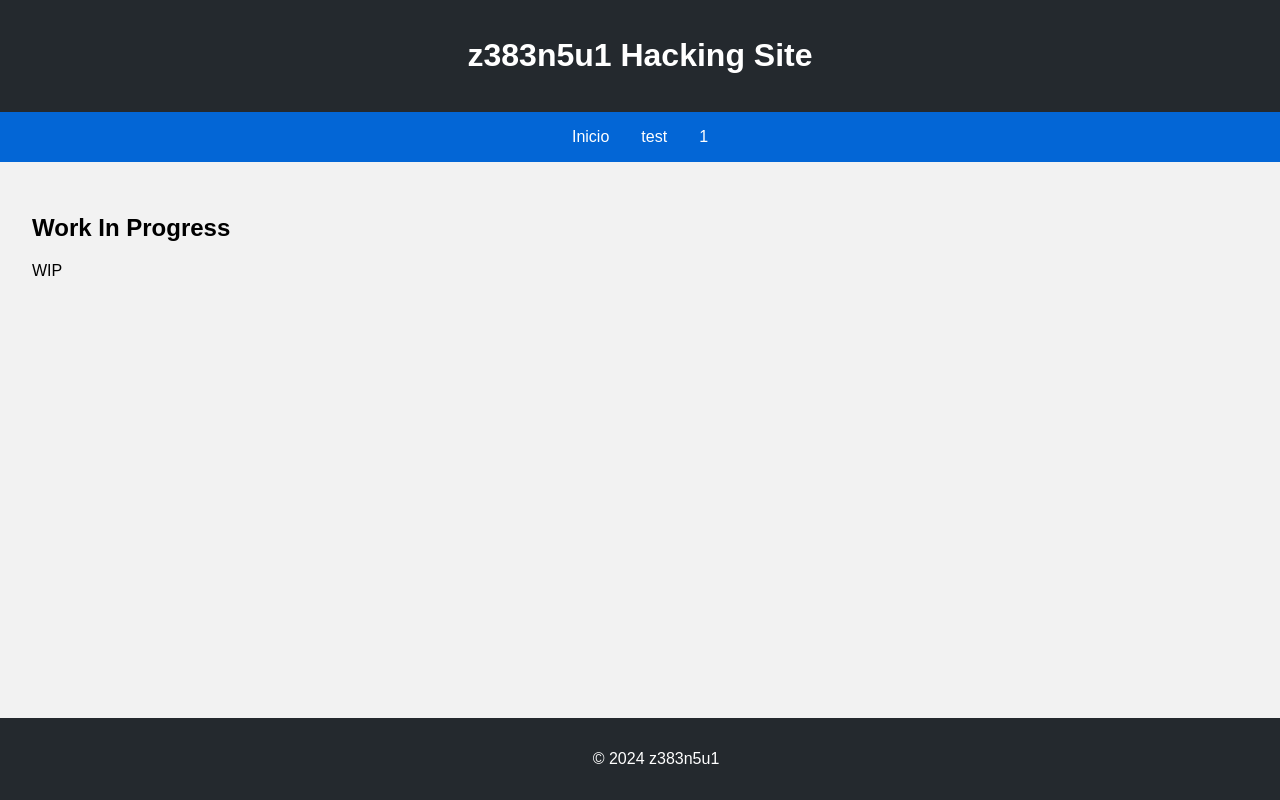
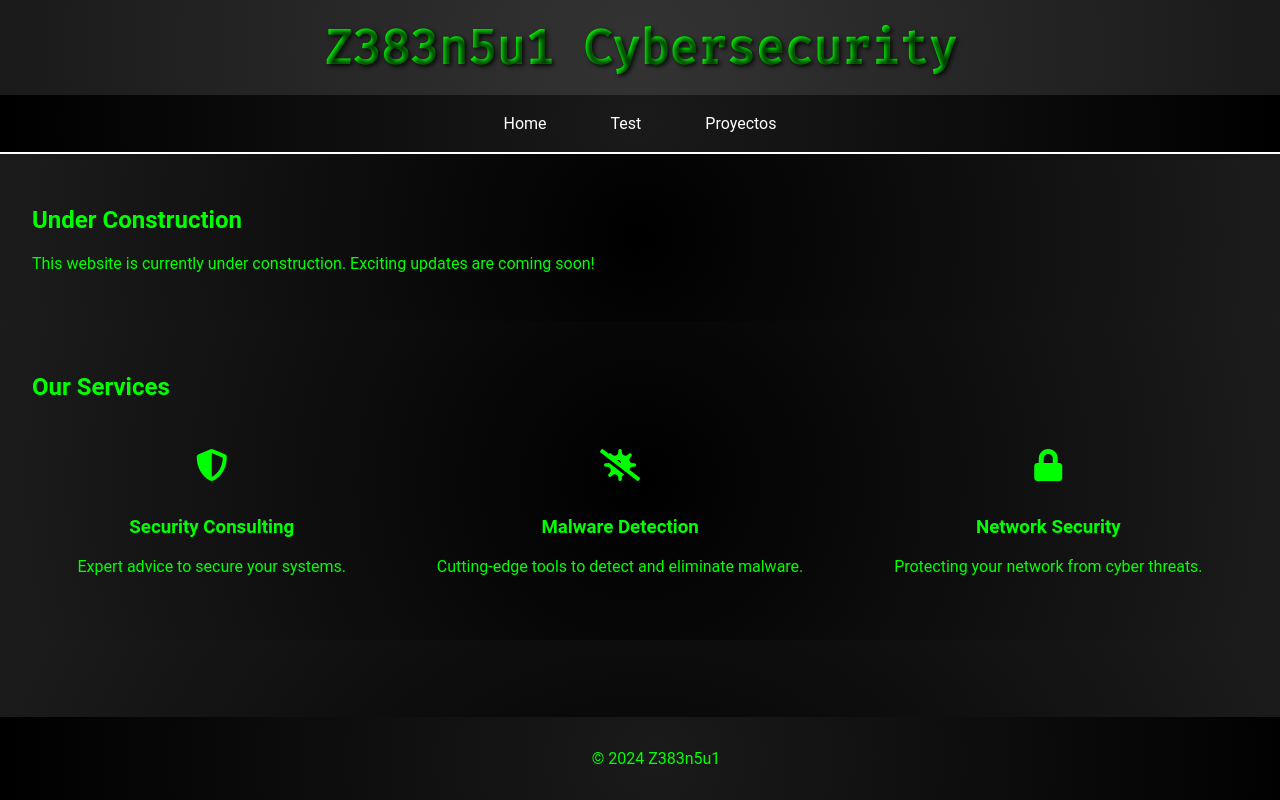
Before and after one commit to z383n5u1/z383n5u1.github.io, a plain HTML site: page index.html in a window 1280 px wide. Shown: the top 800 px of the page. Drawn offline with Linux system fonts and the light colour scheme.

Commit message:
Update index.html

```diff
--- a/index.html
+++ b/index.html
@@ -1,63 +1,132 @@
 <!DOCTYPE html>
-<html>
+<html lang="en">
 <head>
-  <title>z383n5u1 Hacking Site</title>
+  <meta charset="UTF-8">
+  <meta name="viewport" content="width=device-width, initial-scale=1.0">
+  <title>Z383n5u1 Cybersecurity</title>
+  <link rel="stylesheet" href="https://fonts.googleapis.com/css2?family=Fira+Code:wght@400&display=swap">
+  <link rel="stylesheet" href="https://cdnjs.cloudflare.com/ajax/libs/font-awesome/5.15.3/css/all.min.css">
   <style>
     body {
-      font-family: Arial, sans-serif;
-      background-color: #f2f2f2;
+      font-family: 'Roboto', sans-serif;
+      background: radial-gradient(circle, #000000, #1c1c1c);
       margin: 0;
       padding: 0;
+      transition: background 0.3s ease;
+      color: #00ff00;
     }
     header {
-      background-color: #24292e;
-      color: #ffffff;
+      background: radial-gradient(circle, #333, #1a1a1a);
       padding: 1em;
       text-align: center;
+      animation: fadeIn 1s ease-out;
+    }
+    h1 {
+      font-family: 'Fira Code', monospace;
+      margin: 0;
+      font-size: 3em;
+      background: linear-gradient(to right, #00ff00, #00ff00);
+      -webkit-background-clip: text;
+      color: transparent;
+      text-shadow: 2px 2px 4px rgba(0, 0, 0, 0.8);
     }
     nav {
       display: flex;
       justify-content: center;
-      background-color: #0366d6;
+      background: radial-gradient(circle, #1a1a1a, #000000);
       padding: 0.5em;
+      border-bottom: 2px solid #ffffff;
+      animation: slideIn 1s ease-out;
     }
     nav a {
       color: #ffffff;
       text-decoration: none;
-      padding: 0.5em 1em;
+      padding: 0.7em 1.5em;
+      margin: 0 0.5em;
+      border-radius: 4px;
+      transition: background-color 0.3s ease;
+      animation: fadeIn 1s ease-out;
     }
     nav a:hover {
-      background-color: #055499;
+      background-color: #4c4c4c;
     }
     section {
       padding: 2em;
+      background: radial-gradient(circle, #000, #1c1c1c);
+      color: #00ff00;
+    }
+    .services {
+      display: flex;
+      justify-content: space-around;
+      flex-wrap: wrap;
+      margin-top: 2em;
+    }
+    .service {
+      text-align: center;
+      margin: 1em;
+    }
+    .service i {
+      font-size: 2em;
+      margin-bottom: 0.5em;
+      color: #00ff00;
     }
     footer {
-      background-color: #24292e;
-      color: #ffffff;
+      background: radial-gradient(circle, #1a1a1a, #000000);
       text-align: center;
       padding: 1em;
       position: absolute;
       bottom: 0;
       width: 100%;
+      animation: fadeIn 1s ease-out;
+    }
+
+    /* Animaciones */
+    @keyframes fadeIn {
+      from { opacity: 0; }
+      to { opacity: 1; }
+    }
+
+    @keyframes slideIn {
+      from { transform: translateY(-50px); opacity: 0; }
+      to { transform: translateY(0); opacity: 1; }
     }
   </style>
 </head>
 <body>
   <header>
-    <h1>z383n5u1 Hacking Site</h1>
+    <h1>Z383n5u1 Cybersecurity</h1>
   </header>
   <nav>
-    <a href="#">Inicio</a>
-    <a href="test/test.html">test</a>
-    <a href="#">1</a>
+    <a href="#">Home</a>
+    <a href="test/test.html">Test</a>
+    <a href="proyectos/proyectos.html">Proyectos</a>
   </nav>
   <section>
-    <h2>Work In Progress</h2>
-    <p>WIP</p>
+    <h2>Under Construction</h2>
+    <p>This website is currently under construction. Exciting updates are coming soon!</p>
+  </section>
+  <section>
+    <h2>Our Services</h2>
+    <div class="services">
+      <div class="service">
+        <i class="fas fa-shield-alt"></i>
+        <h3>Security Consulting</h3>
+        <p>Expert advice to secure your systems.</p>
+      </div>
+      <div class="service">
+        <i class="fas fa-virus-slash"></i>
+        <h3>Malware Detection</h3>
+        <p>Cutting-edge tools to detect and eliminate malware.</p>
+      </div>
+      <div class="service">
+        <i class="fas fa-lock"></i>
+        <h3>Network Security</h3>
+        <p>Protecting your network from cyber threats.</p>
+      </div>
+    </div>
   </section>
   <footer>
-    <p>&copy; 2024 z383n5u1</p>
+    <p>&copy; 2024 Z383n5u1</p>
   </footer>
 </body>
 </html>
```
